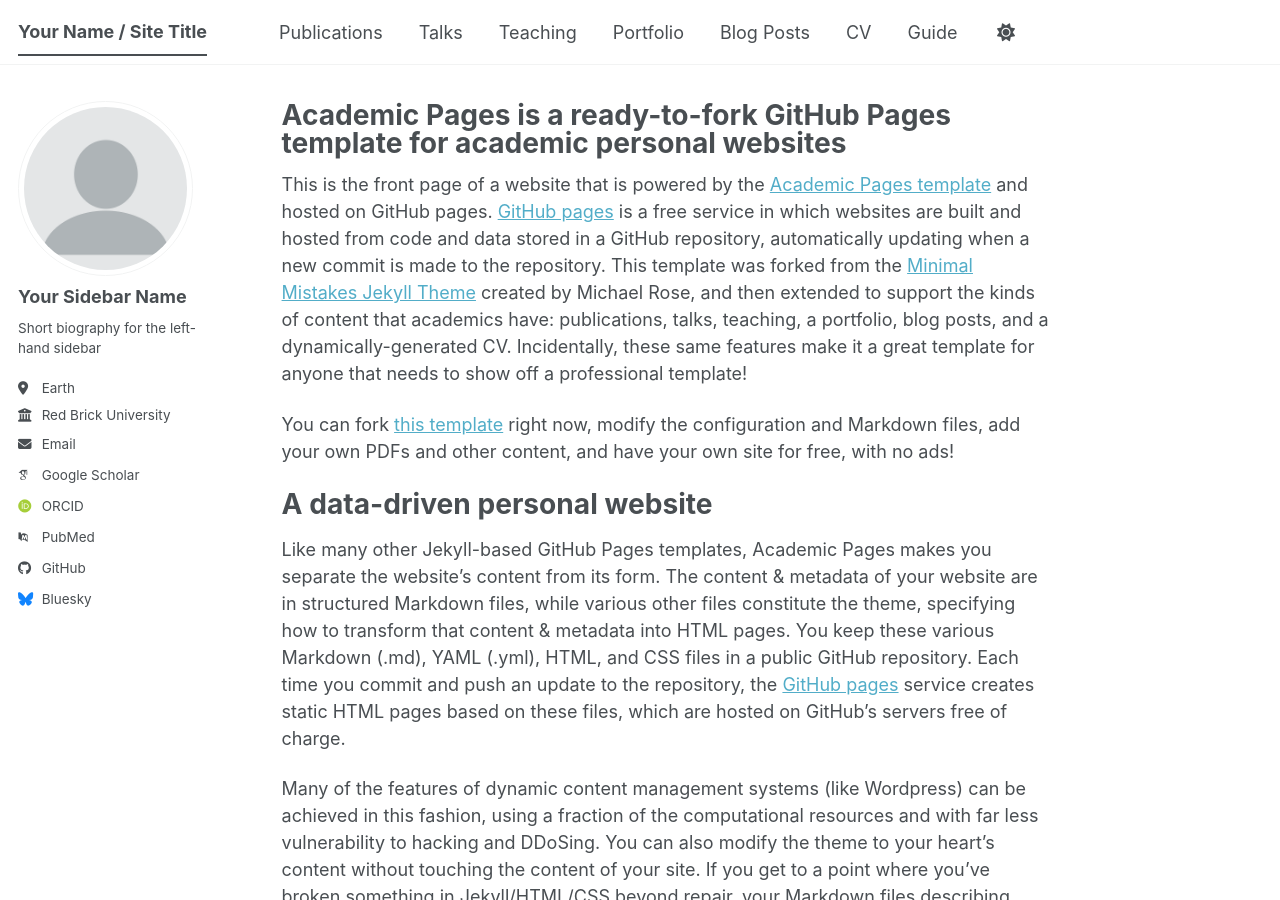
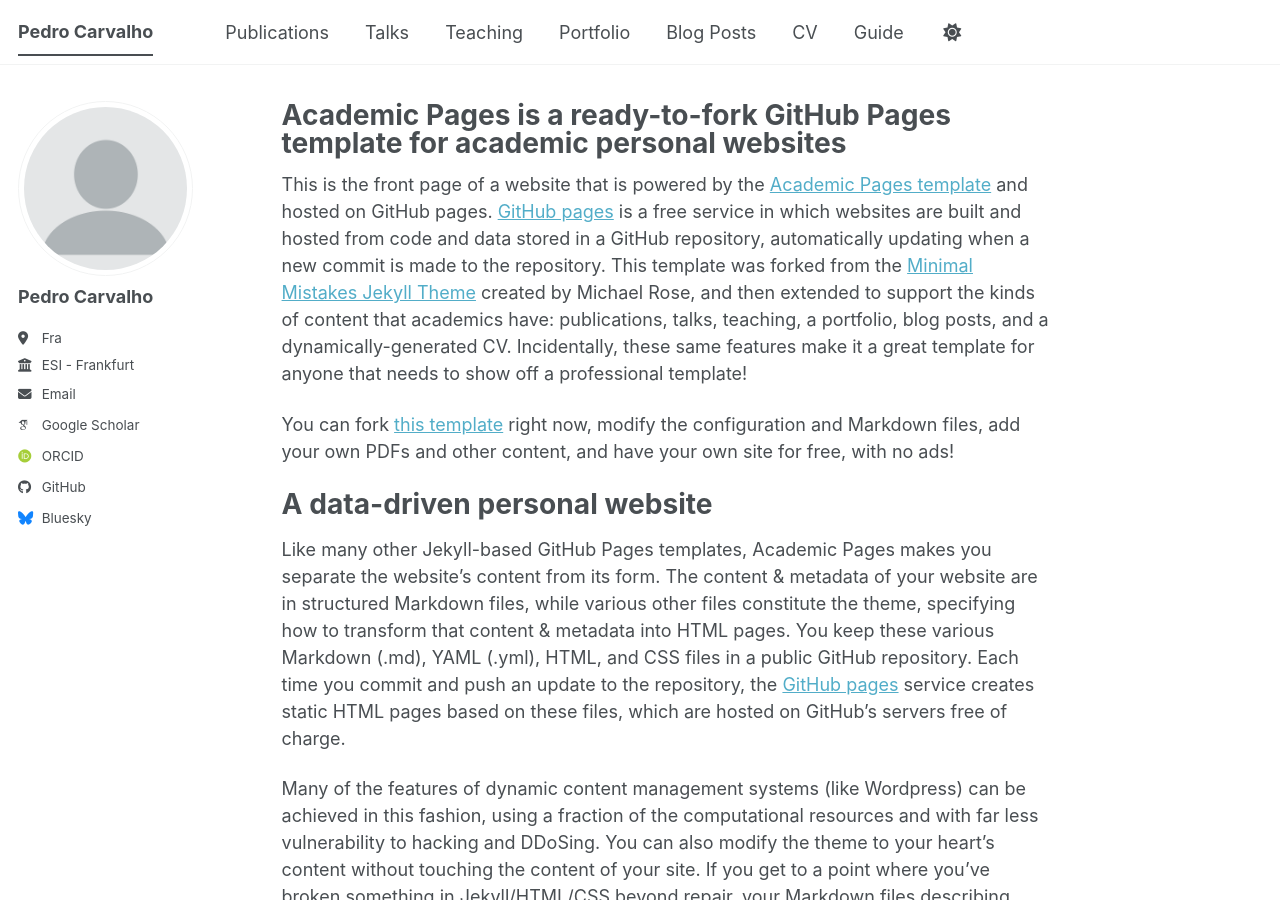
Before and after one commit to prfdecarvalho/prfdecarvalho.github.io, a Jekyll site: the page built from _pages/about.md, in a window 1280 px wide and 900 px high. Built offline with Jekyll 4.4.1, drawn with Linux system fonts in a browser that asks for light colours; some web fonts are replaced; a script bundle is joined from its source files by our own code; library files that are not in the unit come from our copies.

Commit message:
Update _config.yml
starting the webpage

```diff
--- a/_config.yml
+++ b/_config.yml
@@ -9,7 +9,7 @@
 # Basic Site Settings
 locale                   : "en-US"
 site_theme               : "default" # The available themes options are "default", "air", "sunrise", "mint", "dirt" and "contrast"
-title                    : "Your Name / Site Title"
+title                    : "Pedro Carvalho"
 title_separator          : "-"
 name                     : &name "Your Name"
 description              : &description "Your Name's academic portfolio"   # Update this with a general description of your site, this is the default if not overridden by a page
@@ -24,24 +24,24 @@
 author:
   # Biographic information
   avatar           : "profile.png"
-  name             : "Your Sidebar Name"
+  name             : "Pedro Carvalho"
   pronouns         : # example: "she/her"
-  bio              : "Short biography for the left-hand sidebar"
-  location         : "Earth"
-  employer         : "Red Brick University"
+  bio              : ""
+  location         : "Fra"
+  employer         : "ESI - Frankfurt"
   uri              : # URL
-  email            : "none@example.org"
+  email            : ""
 
   # Academic websites
   academia         : # URL
   arxiv            : # URL - Update with the correct link to your profile
-  googlescholar    : "https://scholar.google.com/citations?user=PS_CX0AAAAAJ"
+  googlescholar    : ""
   inspire-hep      : # URL
   impactstory      : # URL
   orcid            : "https://orcid.org/yourorcidurl"
   semantic         : # URL
   ssrn             : # URL
-  pubmed           : "https://www.ncbi.nlm.nih.gov/pubmed/?term=john+snow"
+  # pubmed           : "https://www.ncbi.nlm.nih.gov/pubmed/?term=john+snow"
   researchgate     : # URL
   scopus           : # URL
   zotero           : # URL
```
